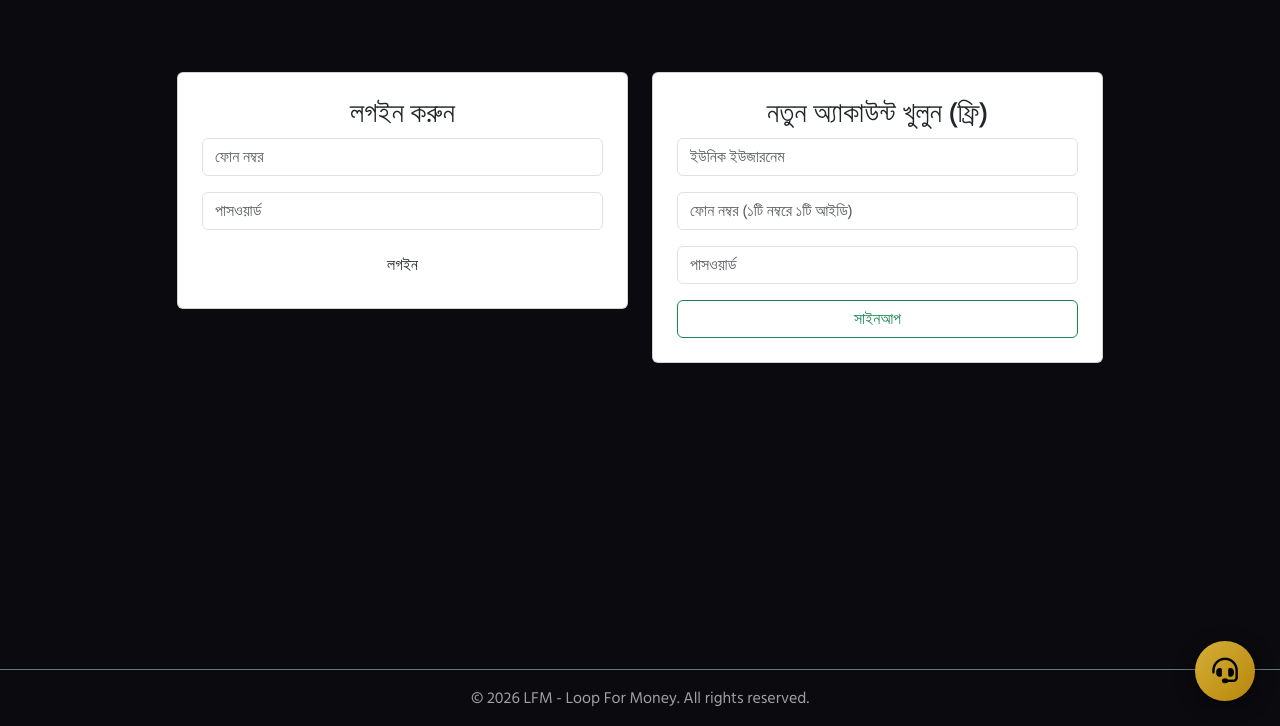
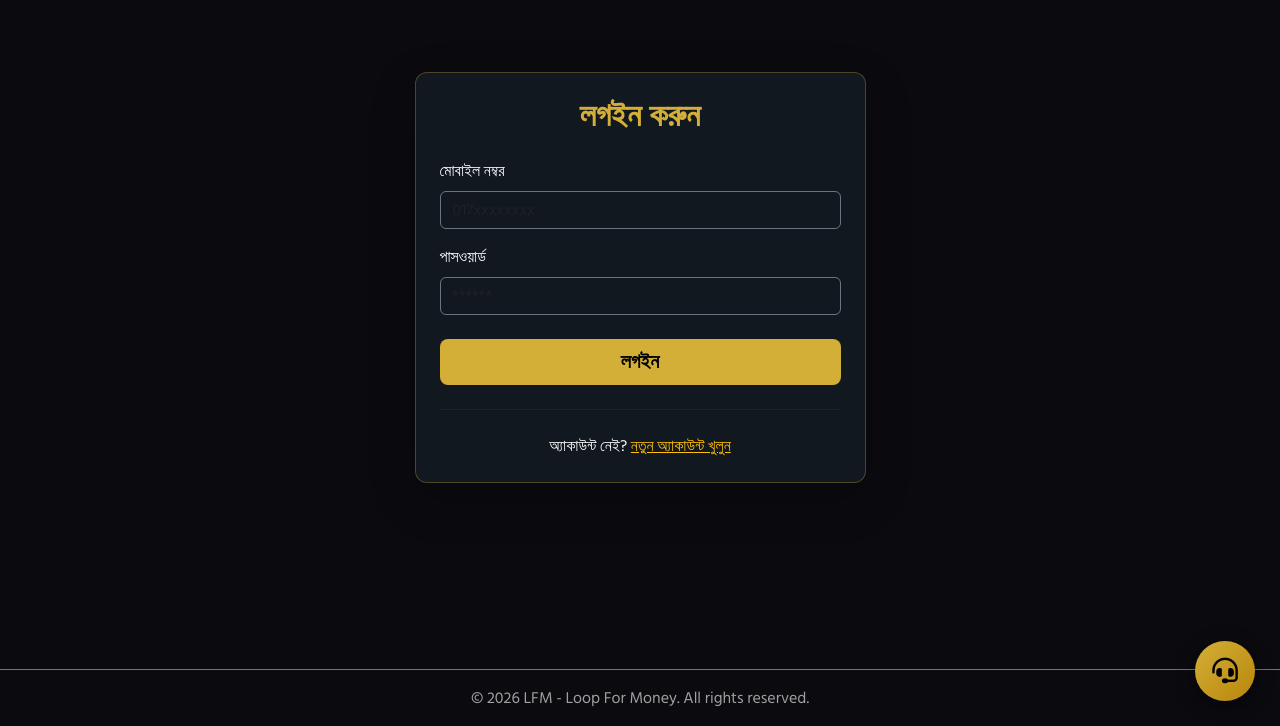
Before and after one commit to lfm2026/lfm-shop, a Flask app: page /login in a window 1280 px wide. Shown: the part 74-800 px from the top of the page. Run offline with Flask 3, Linux system fonts and the light colour scheme.

Commit message:
Update login.html

```diff
--- a/templates/login.html
+++ b/templates/login.html
@@ -1,28 +1,22 @@
 {% extends "base.html" %}
 {% block content %}
-<div class="row justify-content-center mt-5">
-    <div class="col-md-5">
-        <div class="card p-4">
-            <h3 class="text-center">লগইন করুন</h3>
+<div class="row justify-content-center my-5">
+    <div class="col-12 col-md-5">
+        <div class="card-custom p-4 shadow-lg">
+            <h2 class="text-center fw-bold mb-4" style="color:var(--gold);">লগইন করুন</h2>
             <form method="POST">
-                <input type="hidden" name="action" value="login">
-                <input type="text" name="phone" class="form-control mb-3" placeholder="ফোন নম্বর" required>
-                <input type="password" name="password" class="form-control mb-3" placeholder="পাসওয়ার্ড" required>
-                <button type="submit" class="btn btn-custom w-100">লগইন</button>
+                <div class="mb-3">
+                    <label class="form-label">মোবাইল নম্বর</label>
+                    <input type="text" name="phone" class="form-control bg-transparent text-white border-secondary" placeholder="017xxxxxxxx" required>
+                </div>
+                <div class="mb-4">
+                    <label class="form-label">পাসওয়ার্ড</label>
+                    <input type="password" name="password" class="form-control bg-transparent text-white border-secondary" placeholder="******" required>
+                </div>
+                <button type="submit" class="btn btn-gold w-100 py-2 fs-5">লগইন</button>
             </form>
-        </div>
-    </div>
-
-    <div class="col-md-5">
-        <div class="card p-4">
-            <h3 class="text-center">নতুন অ্যাকাউন্ট খুলুন (ফ্রি)</h3>
-            <form method="POST">
-                <input type="hidden" name="action" value="signup">
-                <input type="text" name="username" class="form-control mb-3" placeholder="ইউনিক ইউজারনেম" required>
-                <input type="text" name="phone" class="form-control mb-3" placeholder="ফোন নম্বর (১টি নম্বরে ১টি আইডি)" required>
-                <input type="password" name="password" class="form-control mb-3" placeholder="পাসওয়ার্ড" required>
-                <button type="submit" class="btn btn-outline-success w-100">সাইনআপ</button>
-            </form>
+            <hr class="my-4" style="border-color:var(--border-color);">
+            <p class="text-center mb-0">অ্যাকাউন্ট নেই? <a href="/signup" class="text-warning font-weight-bold">নতুন অ্যাকাউন্ট খুলুন</a></p>
         </div>
     </div>
 </div>
```
